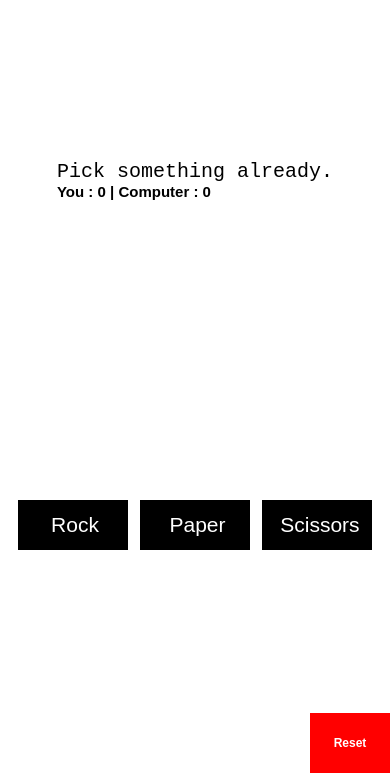
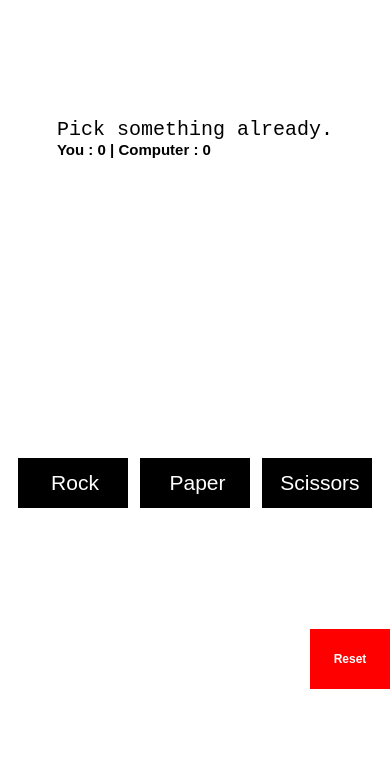
Before and after one commit to jamessadhusundar/rock_paper_scissors_game, a plain HTML site: page index.html in a window 390 px wide. Shown: the part 71-844 px from the top of the page. Drawn offline with Linux system fonts and the light colour scheme; a web font is replaced by a local one.

Commit message:
Update style.css

```diff
--- a/style.css
+++ b/style.css
@@ -130,6 +130,10 @@ footer button:hover {
 }
 
 @media (max-width : 900px) {
+    body {
+        height: 90vh;
+    }
+
     header h1 {
         font-size: 30px;
         margin-left: 40px;
```
